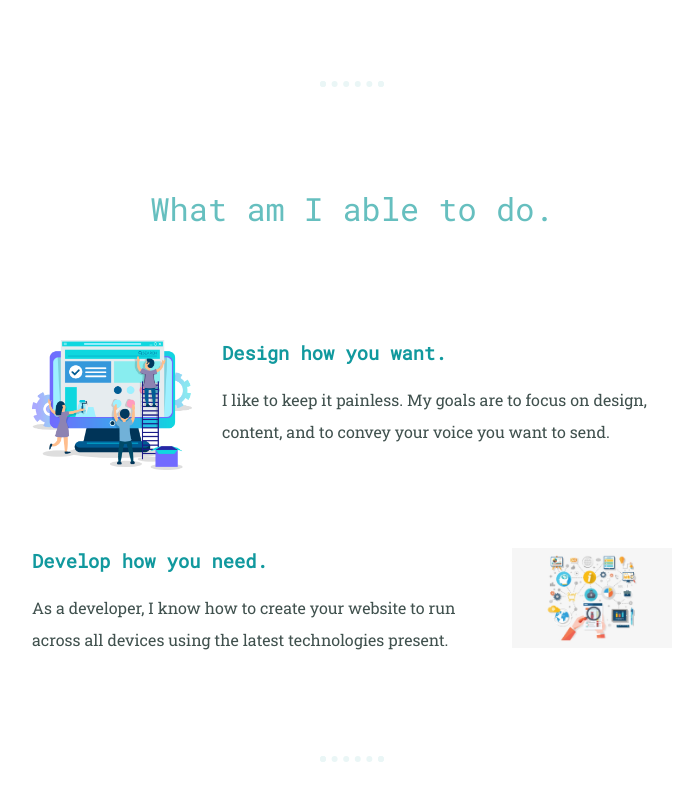
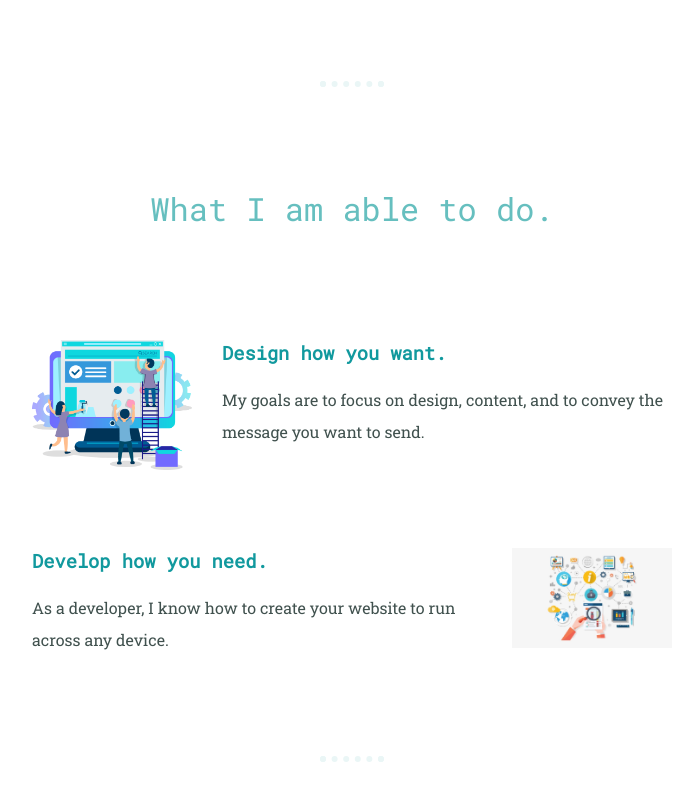
Before and after one commit to charte88/charte88.github.io, a plain HTML site: page index.html in a window 1280 px wide. Shown: the part 1274-2074 px from the top of the page, without its empty margins (288-982 px from the left). Drawn offline with Linux system fonts and the light colour scheme.

Commit message:
Revised content

```diff
--- a/index.html
+++ b/index.html
@@ -14,7 +14,7 @@
   <div class="top-container">
     <img class="top-cloud" src="images/cloud.png" alt="cloud">
     <h1>I'm Cameron.</h1>
-    <h2>a web designer.</h2>
+    <h2>A web designer.</h2>
     <img class="bottom-cloud" src="images/cloud.png" alt="cloud">
     <img src="images/mountain.png" alt="mountain">
   </div>
@@ -26,16 +26,16 @@
     </div>
     <hr>
     <div class="skills">
-      <h2>What am I able to do.</h2>
+      <h2>What I am able to do.</h2>
       <div class="skill-row">
         <img class="design-img" src="images/design_2.png" alt="design">
         <h3>Design how you want.</h3>
-        <p>I like to keep it painless. My goals are to focus on design, content, and to convey your voice you want to send. </p>
+        <p>My goals are to focus on design, content, and to convey the message you want to send. </p>
       </div>
       <div class="skill-row">
         <img class="develop-img" src="images/development.png" alt="develop">
         <h3>Develop how you need. </h3>
-        <p>As a developer, I know how to create your website to run across all devices using the latest technologies present. </p>
+        <p>As a developer, I know how to create your website to run across any device. </p>
       </div>
     </div>
     <hr>
```
